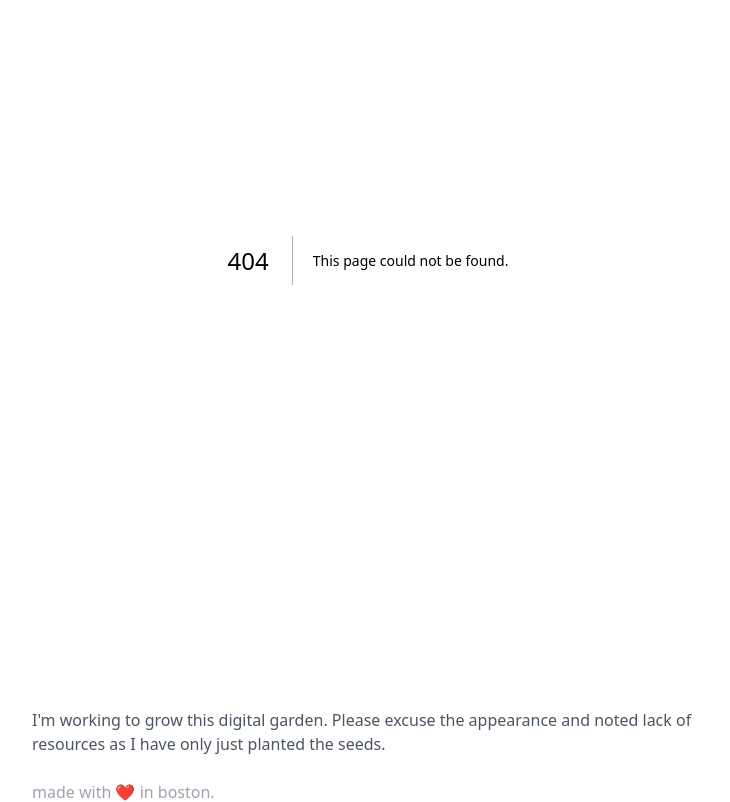
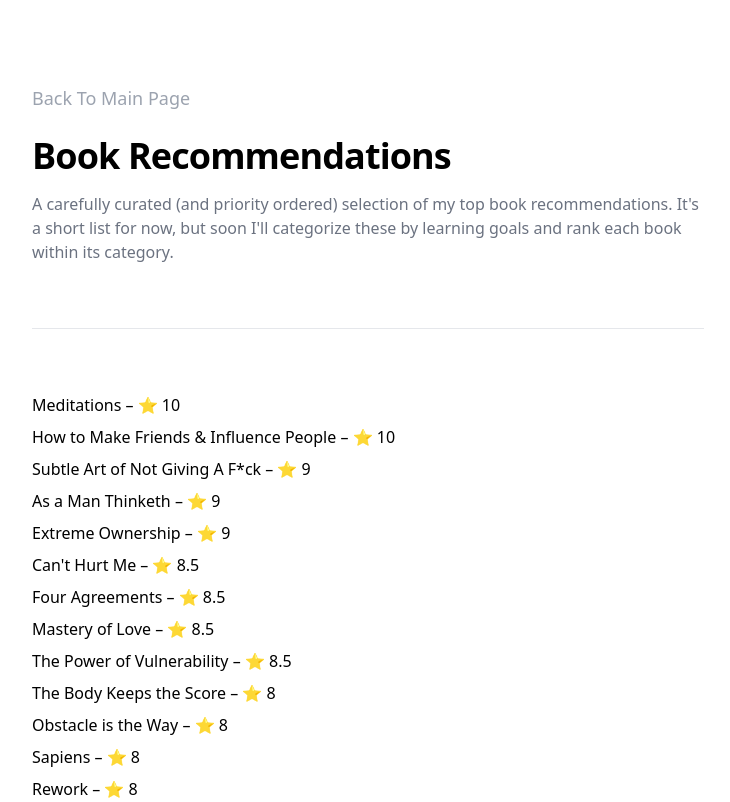
Before and after one commit to KnowIsPow/digital-garden, a Next.js app: page /books in a window 1280 px wide. Before the commit this address had no page. Shown: the part 140-942 px from the top of the page, without its empty margins (272-1002 px from the left). Built offline with nearby package versions, Linux system fonts and the light colour scheme.

Commit message:
Add book recommendations

```diff
--- /dev/null
+++ b/src/app/books/layout.jsx
@@ -0,0 +1,12 @@
+import Link from 'next/link';
+
+export default async function ArticleLayout({ children }) {
+  return (
+    <div className="relative max-w-2xl py-32 mx-auto sm:py-48 lg:py-56">
+      {children}
+      <div className="mt-12 text-lg text-gray-400 hover:underline">
+        <Link href="/">Back To Main Page</Link>
+      </div>
+    </div>
+  );
+}
--- /dev/null
+++ b/src/app/books/page.jsx
@@ -0,0 +1,28 @@
+import { books } from '@/data/books';
+import Link from 'next/link';
+
+export default async function BooksPage({ params }) {
+  return (
+    <>
+      <header className="pb-10 mb-10 border-b border-gray-200 sm:mb-16 sm:pb-16">
+        <div className="mb-6 text-lg text-gray-400 hover:underline">
+          <Link href="/">Back To Main Page</Link>
+        </div>
+        <h1 className="mb-4 text-2xl font-bold tracking-tight sm:text-4xl">Book Recommendations</h1>
+        <p className="text-gray-500">
+          A carefully curated (and priority ordered) selection of my top book recommendations. It's
+          a short list for now, but soon I'll categorize these by learning goals and rank each book
+          within its category.
+        </p>
+      </header>
+
+      <ul className="space-y-2">
+        {books
+          .sort((a, b) => b.score - a.score)
+          .map((book) => (
+            <li key={book.title}>{`${book.title} – ⭐ ${book.score}`}</li>
+          ))}
+      </ul>
+    </>
+  );
+}
```
